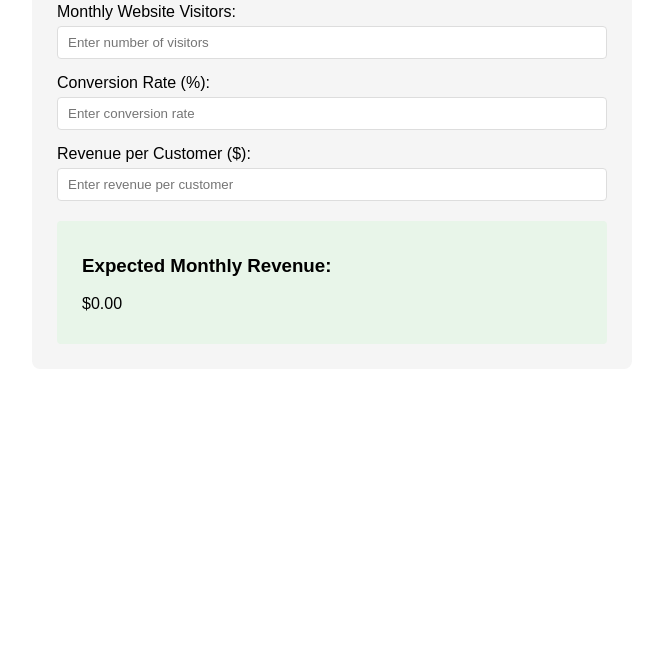
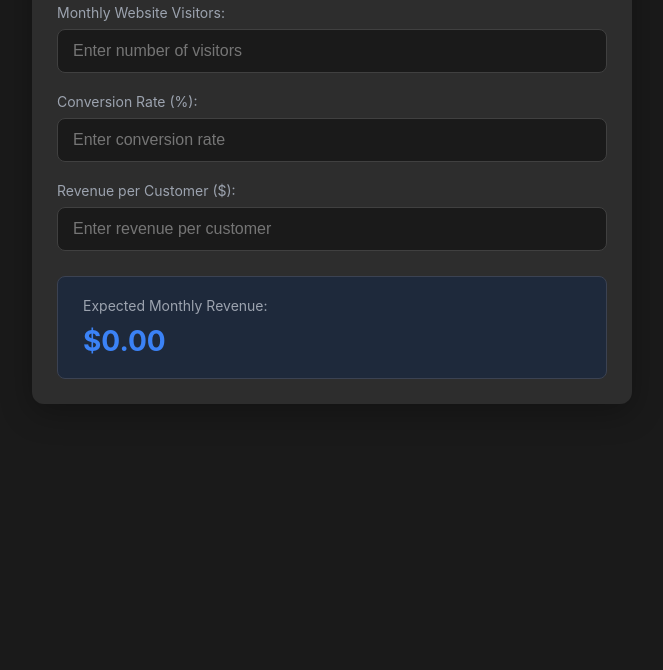
Before and after one commit to dign9439/mrr-calculator, a plain HTML site: page index.html in a window 1280 px wide. Shown: the part 130-800 px from the top of the page, without its empty margins (308-971 px from the left). Drawn offline with Linux system fonts and the light colour scheme.

Commit message:
modern design

```diff
--- a/index.html
+++ b/index.html
@@ -6,40 +6,70 @@
     <title>Revenue Calculator</title>
     <style>
         body {
-            font-family: Arial, sans-serif;
+            font-family: 'Inter', -apple-system, BlinkMacSystemFont, Arial, sans-serif;
             max-width: 600px;
             margin: 40px auto;
             padding: 20px;
+            background-color: #1a1a1a;
+            color: #ffffff;
         }
         .calculator {
-            background-color: #f5f5f5;
+            background-color: #2d2d2d;
             padding: 25px;
-            border-radius: 8px;
+            border-radius: 12px;
+            box-shadow: 0 8px 32px rgba(0, 0, 0, 0.3);
         }
         .calculator h2 {
             text-align: center;
             margin-top: 0;
+            color: #ffffff;
+            font-size: 24px;
+            letter-spacing: 0.5px;
         }
         .input-group {
-            margin-bottom: 15px;
+            margin-bottom: 20px;
             padding: 0;
         }
         label {
             display: block;
-            margin-bottom: 5px;
+            margin-bottom: 8px;
+            color: #9ca3af;
+            font-size: 14px;
         }
         input {
             width: 100%;
-            padding: 8px 10px;
-            border: 1px solid #ddd;
-            border-radius: 4px;
+            padding: 12px 15px;
+            border: 1px solid #404040;
+            border-radius: 8px;
             box-sizing: border-box;
+            background-color: #1a1a1a;
+            color: #ffffff;
+            font-size: 16px;
+            transition: all 0.2s ease;
+        }
+        input:focus {
+            outline: none;
+            border-color: #3b82f6;
+            box-shadow: 0 0 0 2px rgba(59, 130, 246, 0.2);
         }
         .result {
-            margin-top: 20px;
-            padding: 15px 25px;
-            background-color: #e8f5e9;
-            border-radius: 4px;
+            margin-top: 25px;
+            padding: 20px 25px;
+            background-color: #1e293b;
+            border-radius: 8px;
+            border: 1px solid #3b4252;
+        }
+        .result h3 {
+            margin: 0 0 10px 0;
+            color: #9ca3af;
+            font-size: 14px;
+            font-weight: normal;
+        }
+        #revenueResult {
+            margin: 0;
+            font-size: 28px;
+            font-weight: bold;
+            color: #3b82f6;
         }
     </style>
 </head>
```
